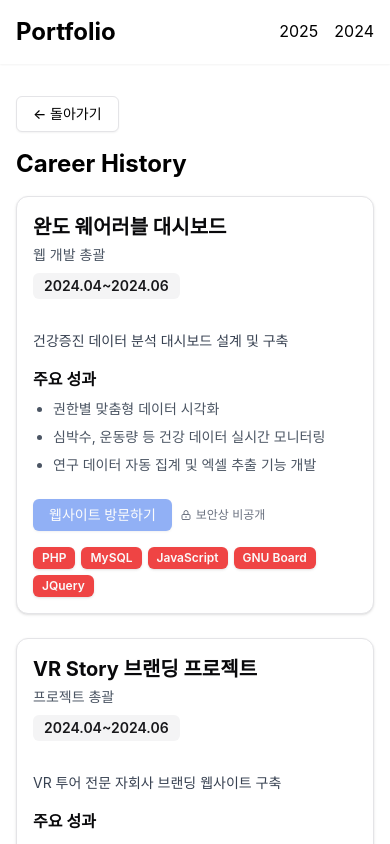
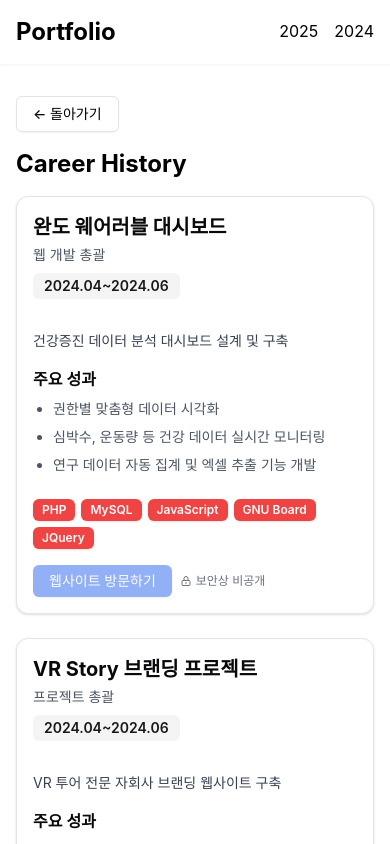
Before and after one commit to inggu96/portpolio-ts, a React (Vite) app: page /career in a window 390 px wide. Shown: the top 844 px of the page. Built offline with nearby package versions, Linux system fonts and the light colour scheme.

Commit message:
final.최종 점검 및 수정

```diff
--- a/src/pages/CareerHistory/CareerHistory.tsx
+++ b/src/pages/CareerHistory/CareerHistory.tsx
@@ -60,7 +60,16 @@ export const CareerHistory = () => {
                 </ul>
               </div>
               <div className="flex flex-col md:flex-row justify-between items-start md:items-center gap-4">
-                <div className="flex flex-wrap items-center gap-2">
+                {/* tech stack badges - 모바일에서는 먼저 표시 */}
+                <div className="flex flex-wrap gap-1.5 md:gap-2 order-first md:order-last">
+                  {project.techStack.map((tech, i) => (
+                    <Badge key={i} variant="destructive" className="text-xs md:text-sm px-2 py-0.5">
+                      {tech}
+                    </Badge>
+                  ))}
+                </div>
+                {/* buttons - 모바일에서는 나중에 표시 */}
+                <div className="flex flex-wrap items-center gap-2 order-last md:order-first">
                   <Button
                     variant="default"
                     className="bg-blue-600 hover:bg-blue-700 disabled:opacity-50 text-sm md:text-base h-8 md:h-10"
@@ -106,13 +115,6 @@ export const CareerHistory = () => {
                     </span>
                   )}
                 </div>
-                <div className="flex flex-wrap gap-1.5 md:gap-2">
-                  {project.techStack.map((tech, i) => (
-                    <Badge key={i} variant="destructive" className="text-xs md:text-sm px-2 py-0.5">
-                      {tech}
-                    </Badge>
-                  ))}
-                </div>
               </div>
             </CardContent>
           </Card>
```
